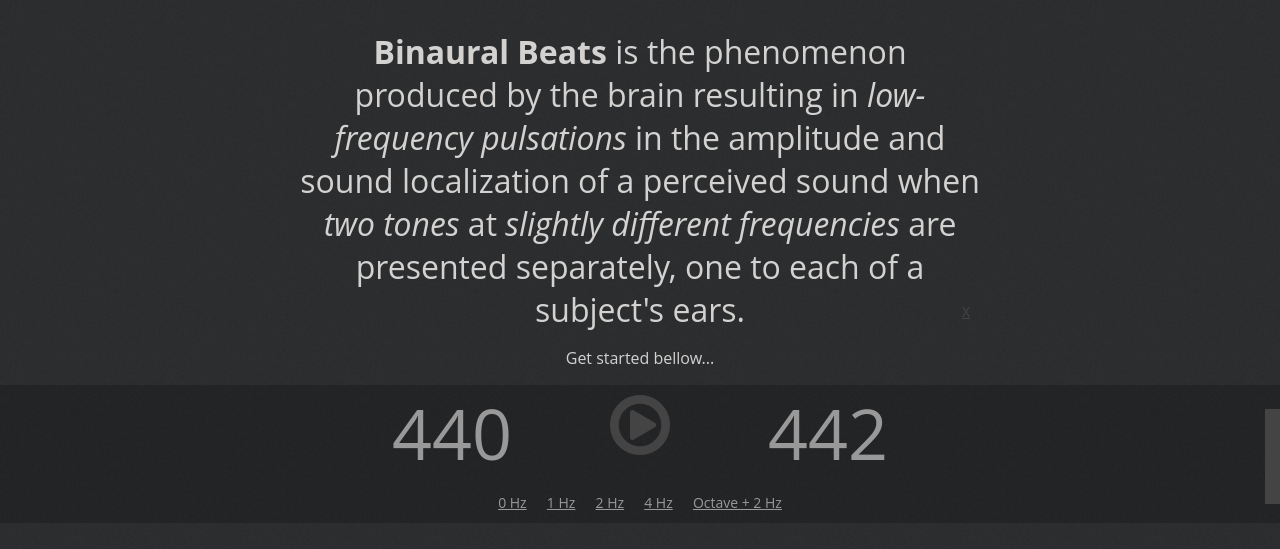
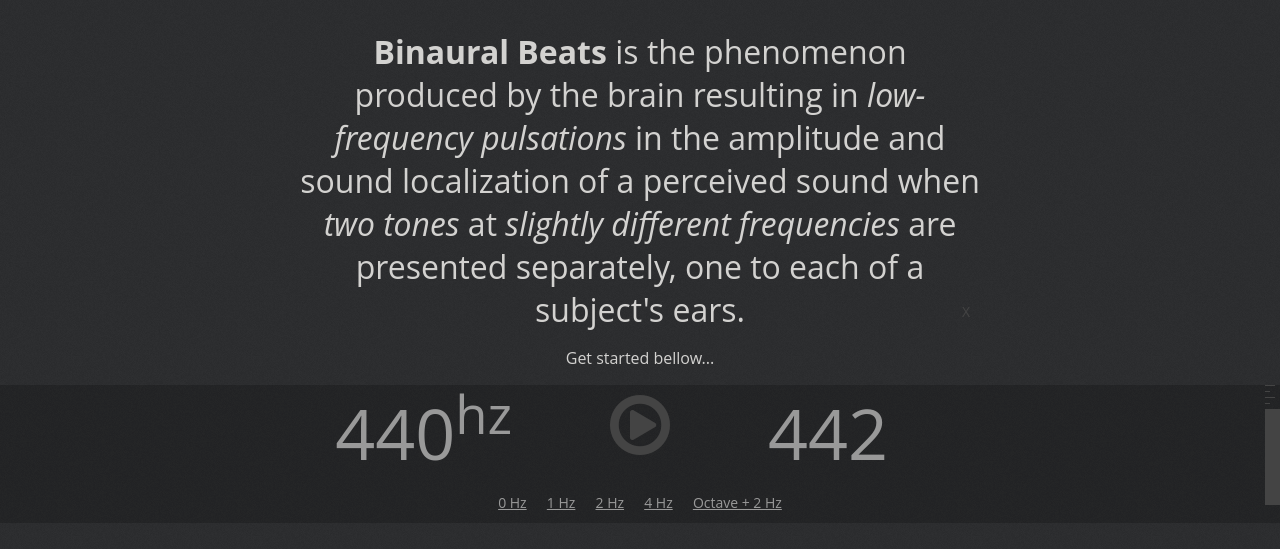
Before and after one commit to martindownton/binauralbeats, a PHP site: page / in a window 1280 px wide. Shown: the top 549 px of the page. Run offline with PHP 8.4, Linux system fonts and the light colour scheme; some libraries are stand-ins or nearby versions.

Commit message:
Added volume division indicators

```diff
--- a/css/binaural.css
+++ b/css/binaural.css
@@ -1,3 +1,14 @@
+/*------------------------------------*\
+    $contents
+\*------------------------------------*/
+/**
+ * CONTENTS.............list of modules
+ * NORMALIZE............normalize.css library
+ * CONFIGURATION........via variables
+ */
+/*------------------------------------*\
+    $normalize
+\*------------------------------------*/
 /*! normalize.css v2.1.3 | MIT License | git.io/normalize */
 /* ==========================================================================
    HTML5 display definitions
@@ -376,6 +387,9 @@ table {
   border-spacing: 0;
 }
 
+/*------------------------------------*\
+    $configuration
+\*------------------------------------*/
 body {
   background: #2c2d2f url(../images/bgtile.jpg);
   color: #d3d2d0;
@@ -397,6 +411,7 @@ body {
   position: absolute;
   right: 10px;
   bottom: 10px;
+  text-decoration: none;
 }
 #title.truncated a {
   display: none;
@@ -421,8 +436,10 @@ body {
 
 #interface {
   background: rgba(0, 0, 0, 0.2);
+  float: left;
   height: auto;
   position: relative;
+  width: 100%;
 }
 
 .freq {
@@ -461,17 +478,18 @@ body {
 }
 
 #volume {
-  height: 119px;
+  height: 120px;
   margin: 0;
+  background-image: url(../images/volume.png);
+  background-repeat: repeat-y;
+  float: right;
   max-width: 15px;
-  position: absolute;
-  right: 0;
-  top: 0;
+  position: relative;
   width: 2%;
 }
 
 .indicator {
-  height: 119px;
+  height: 120px;
   margin: 0;
   background: #444444;
   display: block;
@@ -479,11 +497,12 @@ body {
 }
 
 #examples {
-  clear: both;
   display: block;
-  margin: 0px;
+  float: left;
+  margin: 0 0 0 2%;
   padding: 10px 0;
   text-align: center;
+  width: 96%;
 }
 #examples li {
   display: inline-block;
--- /dev/null
+++ b/css/sass/_configuration.scss
@@ -0,0 +1,11 @@
+$coltest:   #FC0;
+$bgcolor:   #2c2d2f;
+$txtcolor:  #D3D2D0;
+$freqcolor: #999;
+$grey:      #999;
+$greydark:  #444;
+$green:     #33CC33;
+$red:       #CC3333;
+
+$interface_height:  82px;
+$interface_extra:   38px;
--- a/css/sass/binaural.scss
+++ b/css/sass/binaural.scss
@@ -1,16 +1,25 @@
+/*------------------------------------*\
+    $contents
+\*------------------------------------*/
+/**
+ * CONTENTS.............list of modules
+ * NORMALIZE............normalize.css library
+ * CONFIGURATION........via variables
+ */
+
+
+
+
+
+/*------------------------------------*\
+    $normalize
+\*------------------------------------*/
 @import 'normalize';
 
-$coltest: 	#FC0;
-$bgcolor: 	#2c2d2f;
-$txtcolor:	#D3D2D0;
-$freqcolor:	#999;
-$grey:		#999;
-$greydark:	#444;
-$green:		#33CC33;
-$red:		#CC3333;
-
-$interface_height:	81px;
-$interface_extra:	38px;
+/*------------------------------------*\
+    $configuration
+\*------------------------------------*/
+@import 'configuration';
 
 body {
     background: $bgcolor url(../images/bgtile.jpg);
@@ -33,6 +42,7 @@ body {
         position: absolute;
         right: 10px;
         bottom: 10px;
+        text-decoration: none;
     }
     &.truncated a { display:none }
 }
@@ -45,13 +55,15 @@ body {
     top: 0;
     width: 100%;
 }
-#compatibility.compatible	{ color:$green;	}
-#compatibility.incompatible	{ color:$red;	}
+#compatibility.compatible   { color:$green; }
+#compatibility.incompatible { color:$red;   }
 
 #interface {
     background: rgba(0,0,0,0.2);
+    float: left;
     height: auto;
     position: relative;
+    width: 100%;
 }
     .freq {
         color: $freqcolor;
@@ -89,10 +101,11 @@ body {
     }
     #volume {
         @include volume-common();
+        background-image: url(../images/volume.png);
+        background-repeat: repeat-y;
+        float: right;
         max-width: 15px;
-		position: absolute;
-		right: 0;
-		top: 0;
+        position: relative;
         width: 2%;
     }
     .indicator {
@@ -103,11 +116,12 @@ body {
     }
 
     #examples {
-		clear: both;
         display: block;
-		margin: 0px;
+        float: left;
+        margin: 0 0 0 2%;
         padding: 10px 0;
         text-align: center;
+        width: 96%;
 
         li {
             display: inline-block;
--- a/index.html
+++ b/index.html
@@ -29,7 +29,7 @@
         <p id="getstarted">Get started bellow...</p>
 
         <div id="interface">
-            <div class="freq" id="freq_left">440</div>
+            <div class="freq" id="freq_left">440<sup>hz</sup></div>
             <a href="#ctl_startstop" id="ctl_startstop" class="fa"></a>
             <div class="freq" id="freq_right">442</div>
             <a href="#ctl_volume" id='volume'><span class="indicator"></span></a href="#ctl_volume">
--- a/js/binaural.js
+++ b/js/binaural.js
@@ -4,6 +4,7 @@
   config = {
     freq_fundamental: 440,
     freq_init_variance: 2,
+    anim_time: 400,
     msg_compatible: "Your Browser is Compatiable with the Webaudio API",
     msg_incompatible: "Your Browser is Not Compatiable with the Webaudio API"
   };
@@ -66,9 +67,10 @@
     initEvents: function() {
       BN.$title.find('a').click(function(e) {
         return BN.$title.addClass('truncated').animate({
-          width: 235,
           height: 37
-        }, 400);
+        }, config.anim_time).animate({
+          width: 235
+        }, config.anim_time);
       });
       BN.$volume = $('#volume');
       BN.int_volume_max = BN.$volume.height();
@@ -78,7 +80,7 @@
       }).animate({
         height: BN.int_volume_max * 0.8,
         top: BN.int_volume_max * 0.2
-      }, 400);
+      }, config.anim_time);
       BN.$volume.click(function(e) {
         return BN.volumeSet($(this), e.pageY);
       });
@@ -110,7 +112,7 @@
       return BN.$volume.find('.indicator').animate({
         height: int_volume_height,
         top: int_volume_offset
-      }, 200);
+      }, config.anim_time);
     },
     startstopCTL: function() {
       if (BN.startstop.$el.toggleClass('enabled').hasClass('enabled')) {
```
Also changed, not shown: images/volume.png (added), 2 other files. Lines whose indentation alone changed are shown as unchanged.
